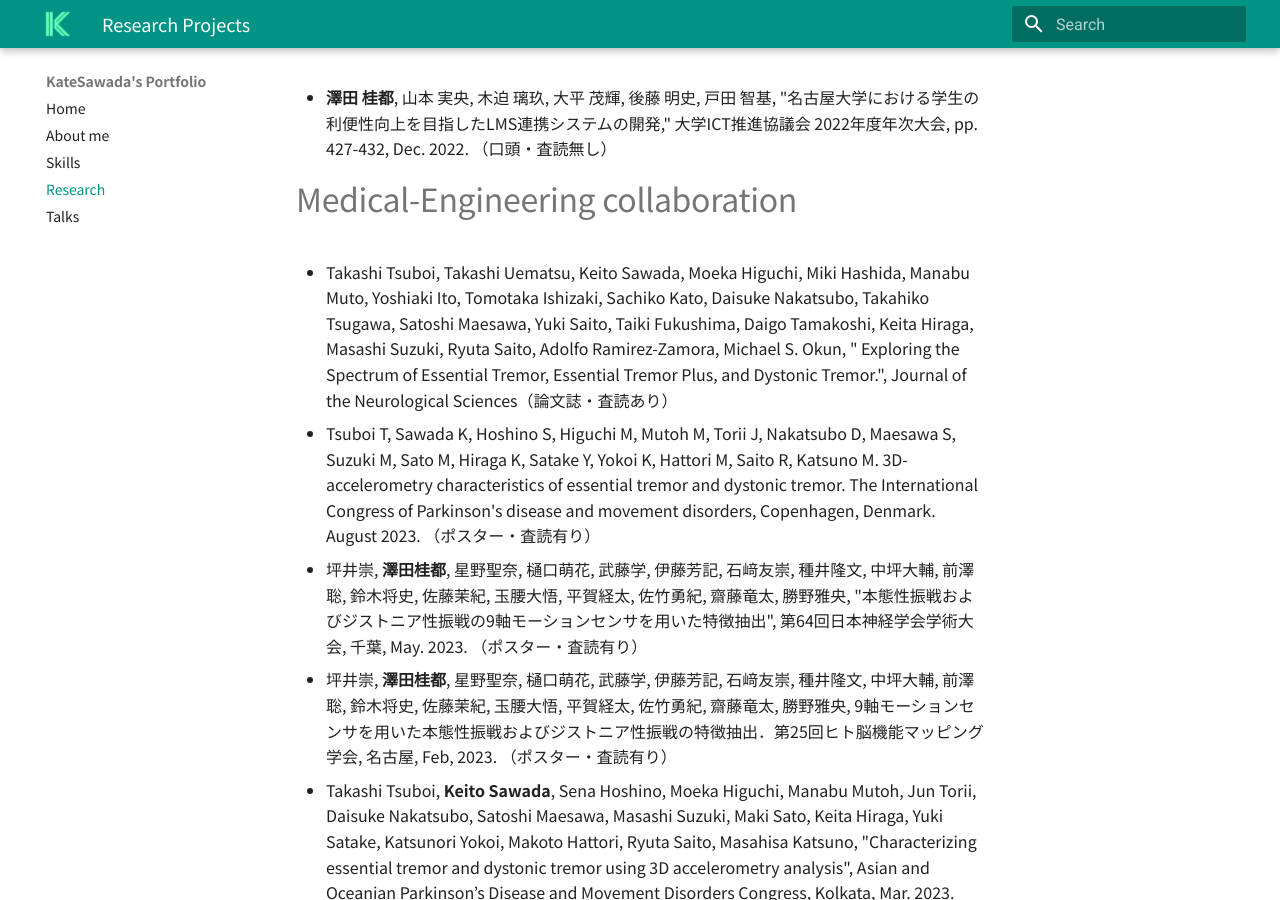
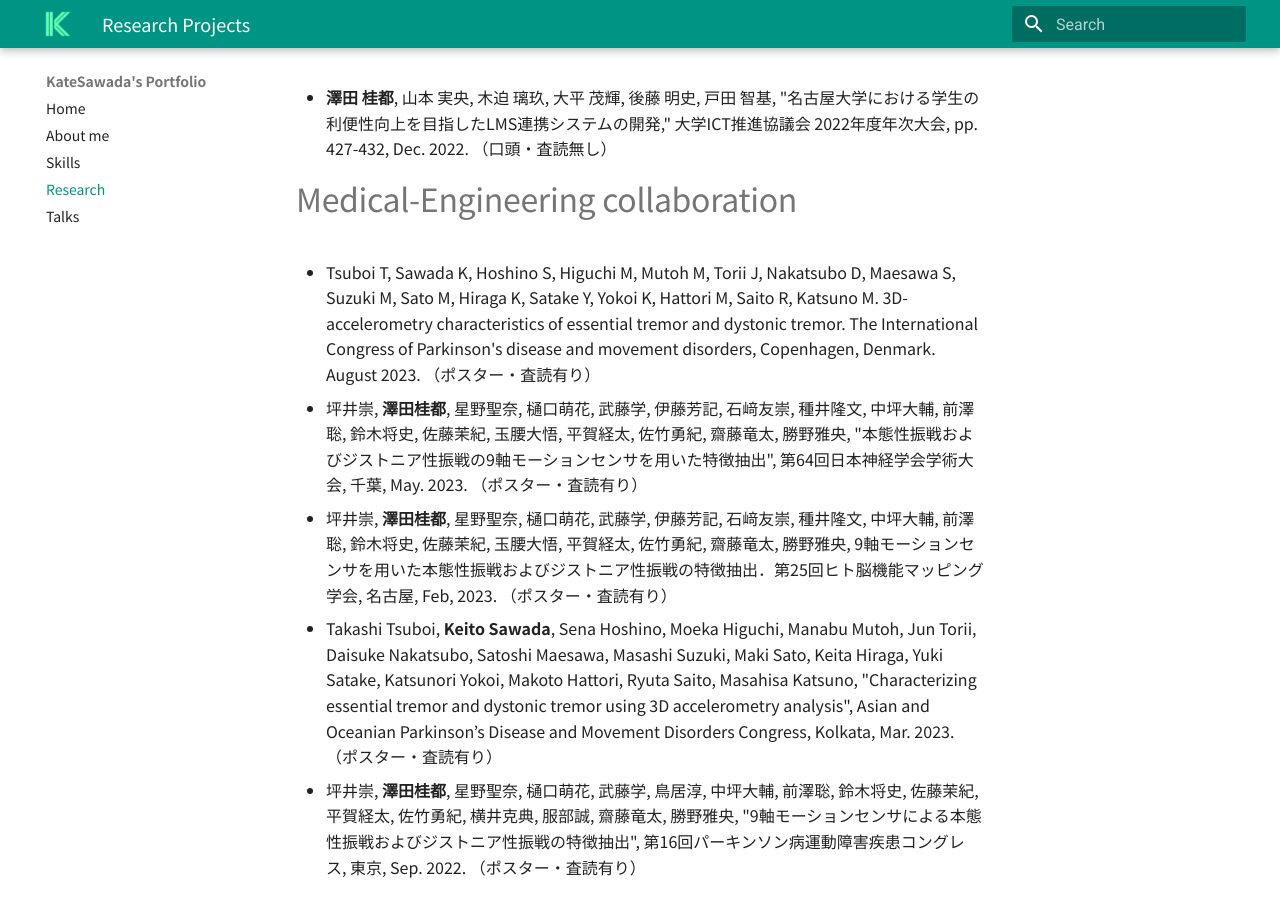
Before and after one commit to KateSawada/KateSawada.github.io, an MkDocs documentation site: the page built from docs/research.md, in a window 1280 px wide and 900 px high, scrolled down 392 px. Built offline with MkDocs 1.6.1 and Material for MkDocs 9.7.7, drawn with Linux system fonts in a browser that asks for light colours; nearby versions of some CDN libraries.

Commit message:
未出版のため一旦削除 出版されたら再度記載する

```diff
--- a/docs/research.md
+++ b/docs/research.md
@@ -11,7 +11,6 @@ title: Research Projects
 - **澤田 桂都**, 山本 実央, 木迫 璃玖, 大平 茂輝, 後藤 明史, 戸田 智基, "名古屋大学における学生の利便性向上を目指したLMS連携システムの開発," 大学ICT推進協議会 2022年度年次大会, pp. 427-432, Dec. 2022. （口頭・査読無し）
 
 # Medical-Engineering collaboration
-- Takashi Tsuboi, Takashi Uematsu, Keito Sawada, Moeka Higuchi, Miki Hashida, Manabu Muto, Yoshiaki Ito, Tomotaka Ishizaki, Sachiko Kato, Daisuke Nakatsubo, Takahiko Tsugawa, Satoshi Maesawa, Yuki Saito, Taiki Fukushima, Daigo Tamakoshi, Keita Hiraga, Masashi Suzuki, Ryuta Saito, Adolfo Ramirez-Zamora, Michael S. Okun, " Exploring the Spectrum of Essential Tremor, Essential Tremor Plus, and Dystonic Tremor.", Journal of the Neurological Sciences（論文誌・査読あり）
 - Tsuboi T, Sawada K, Hoshino S, Higuchi M, Mutoh M, Torii J, Nakatsubo D, Maesawa S, Suzuki M, Sato M, Hiraga K, Satake Y, Yokoi K, Hattori M, Saito R, Katsuno M. 3D-accelerometry characteristics of essential tremor and dystonic tremor.  The International Congress of Parkinson's disease and movement disorders, Copenhagen, Denmark. August 2023. （ポスター・査読有り）
 - 坪井崇, **澤田桂都**, 星野聖奈, 樋口萌花, 武藤学, 伊藤芳記, 石﨑友崇, 種井隆文, 中坪大輔, 前澤聡, 鈴木将史, 佐藤茉紀, 玉腰大悟, 平賀経太, 佐竹勇紀, 齋藤竜太, 勝野雅央, "本態性振戦およびジストニア性振戦の9軸モーションセンサを用いた特徴抽出", 第64回日本神経学会学術大会, 千葉, May. 2023. （ポスター・査読有り）
 - 坪井崇, **澤田桂都**, 星野聖奈, 樋口萌花, 武藤学, 伊藤芳記, 石﨑友崇, 種井隆文, 中坪大輔, 前澤聡, 鈴木将史, 佐藤茉紀, 玉腰大悟, 平賀経太, 佐竹勇紀, 齋藤竜太, 勝野雅央, 9軸モーションセンサを用いた本態性振戦およびジストニア性振戦の特徴抽出．第25回ヒト脳機能マッピング学会, 名古屋, Feb, 2023. （ポスター・査読有り）
```
